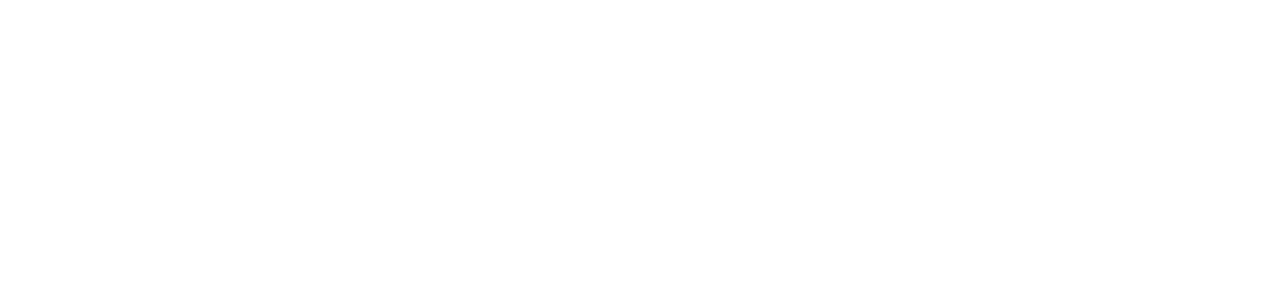
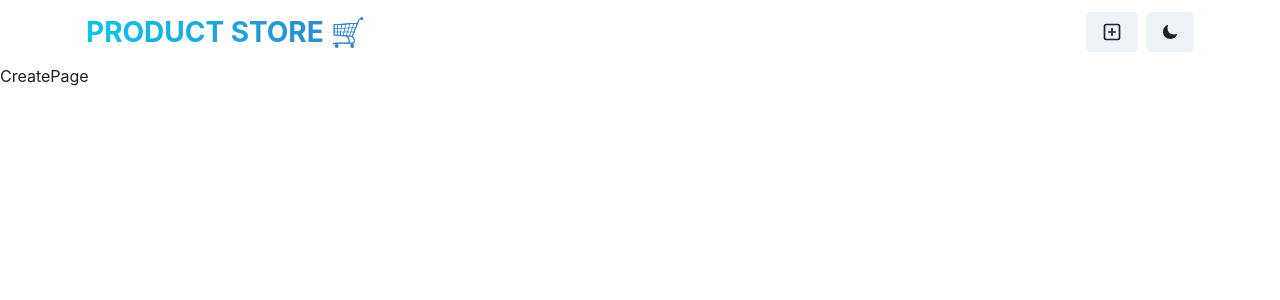
Before and after one commit to HitarthVaghela/E-Commerce-using-MERN, a React (Vite) app in the folder frontend/: page /create in a window 1280 px wide. Shown: the top 300 px of the page. Built offline with nearby package versions, Linux system fonts and the light colour scheme.

Commit message:
Dashboard

```diff
--- a/frontend/src/App.jsx
+++ b/frontend/src/App.jsx
@@ -5,7 +5,7 @@
 import Navbar from "./components/Navbar";
 
 function App() {
-
+  // console.log("App is rendering");
   return (
     <Box minH={"100vh"}>
       <Navbar />
--- a/frontend/src/components/Navbar.jsx
+++ b/frontend/src/components/Navbar.jsx
@@ -1,11 +1,47 @@
-import React from 'react'
+import React from 'react';
+import { Link } from "react-router-dom";
+import { PlusSquareIcon } from "@chakra-ui/icons";
+import { IoMoon } from "react-icons/io5";
+import { LuSun } from "react-icons/lu";
+import { Button, Container, Flex, HStack, Text, useColorMode } from "@chakra-ui/react";
 
 const Navbar = () => {
+  const { colorMode, toggleColorMode } = useColorMode();
+
   return (
-    <div>
+    <Container maxW={"1140px"} px={4}>
+      <Flex
+        h={16}
+        alignItems={"center"}
+        justifyContent={"space-between"}
+        flexDir={{
+          base: "column",
+          sm: "row",
+        }}
+      >
+        <Text
+          fontSize={{ base: "22px", sm: "28px" }}
+          fontWeight={"bold"}
+          textTransform={"uppercase"}
+          textAlign={"center"}
+          bgGradient={"linear(to-r, cyan.400, blue.500)"}
+          bgClip={"text"}
+        >
+          <Link to={"/"}>Product Store 🛒</Link>
+        </Text>
+        <HStack spacing={2} alignItems={"center"}>
+          <Link to={"/create"}>
+            <Button>
+              <PlusSquareIcon fontSize={20} />
+            </Button>
+          </Link>
+          <Button onClick={toggleColorMode}>
+            {colorMode === "light" ? <IoMoon /> : <LuSun size="20" />}
+          </Button>
+        </HStack>
+      </Flex>
+    </Container>
+  );
+};
 
-    </div>
-  )
-}
-
-export default Navbar
+export default Navbar;
--- a/frontend/src/pages/CreatePage.jsx
+++ b/frontend/src/pages/CreatePage.jsx
@@ -3,7 +3,7 @@
 const CreatePage = () => {
   return (
     <div>
-
+      CreatePage
     </div>
   )
 }
--- a/frontend/src/pages/HomePage.jsx
+++ b/frontend/src/pages/HomePage.jsx
@@ -3,7 +3,7 @@
 const HomePage = () => {
   return (
     <div>
-
+      Homepage
     </div>
   )
 }
```
Also changed, not shown: frontend/package.json (+5 -4 lines), 1 other file (tests, documents, lock files or other folders).
